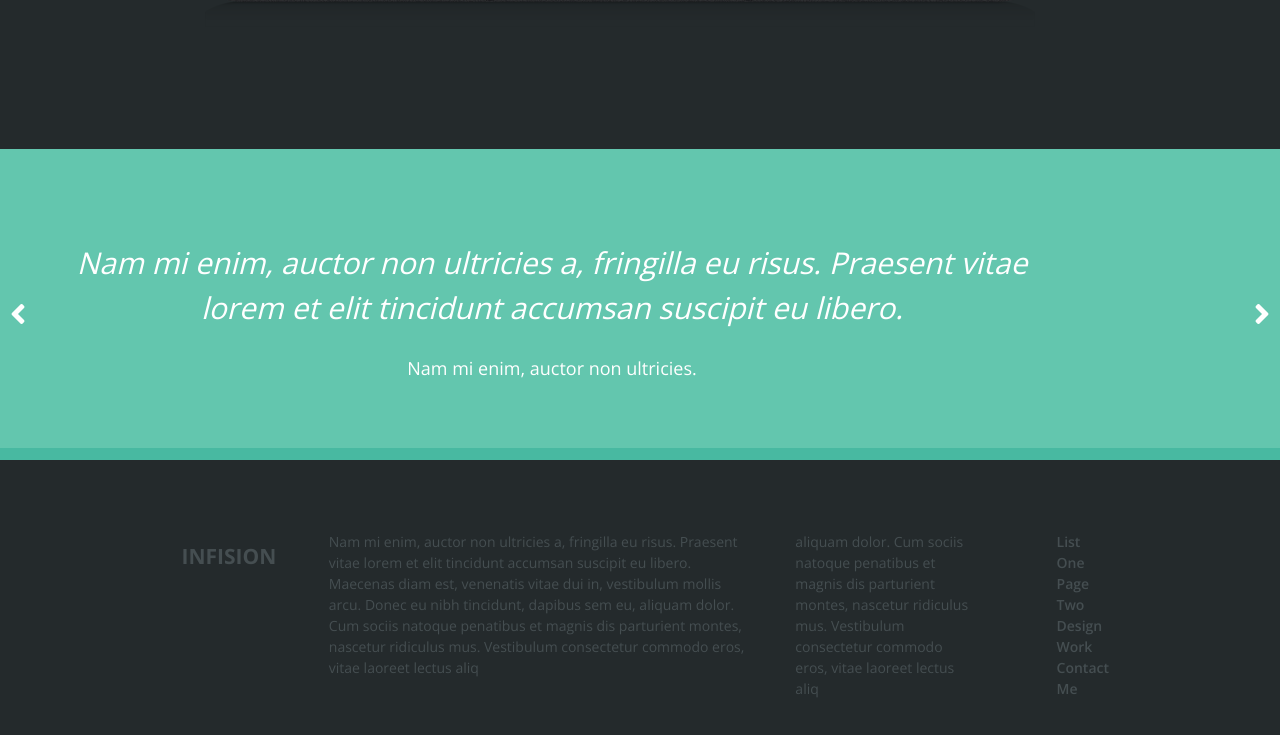
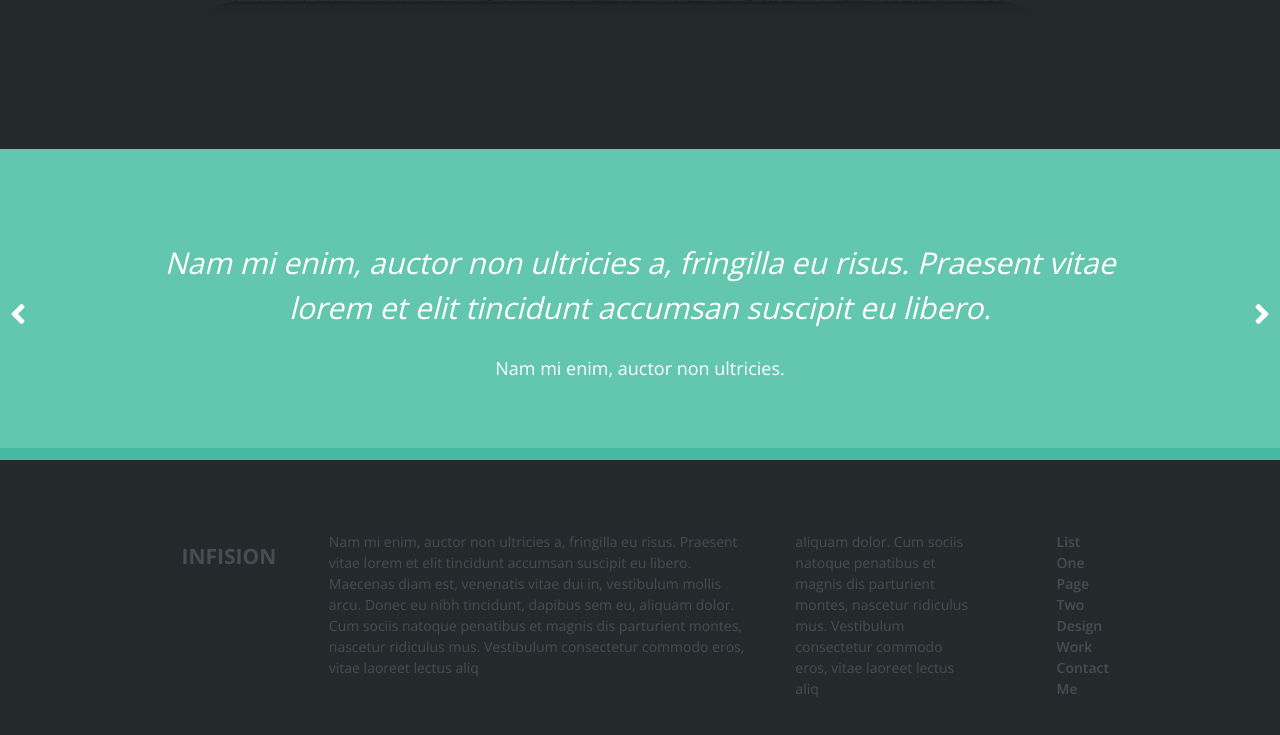
Before and after one commit to bruno-c-137/userbr.gethub.io, a plain HTML site: page index.html in a window 1280 px wide. Shown: the part 2867-3602 px from the top of the page. Drawn offline with nearby package versions, Linux system fonts and the light colour scheme.

```diff
--- a/style/main.css
+++ b/style/main.css
@@ -133,7 +133,7 @@
  .js .quote-container{
      overflow: hidden;
      color: white;
-
+    text-align: center;
  }
 
  .js .quote-container .quote-slideshow{
@@ -147,8 +147,7 @@
      opacity: 0;
      transition: 1s opacity;
      position: absolute;
-     top: 0;
-     left: 0;
+
      display: inline-block;
 width: 80%;
  }
```
